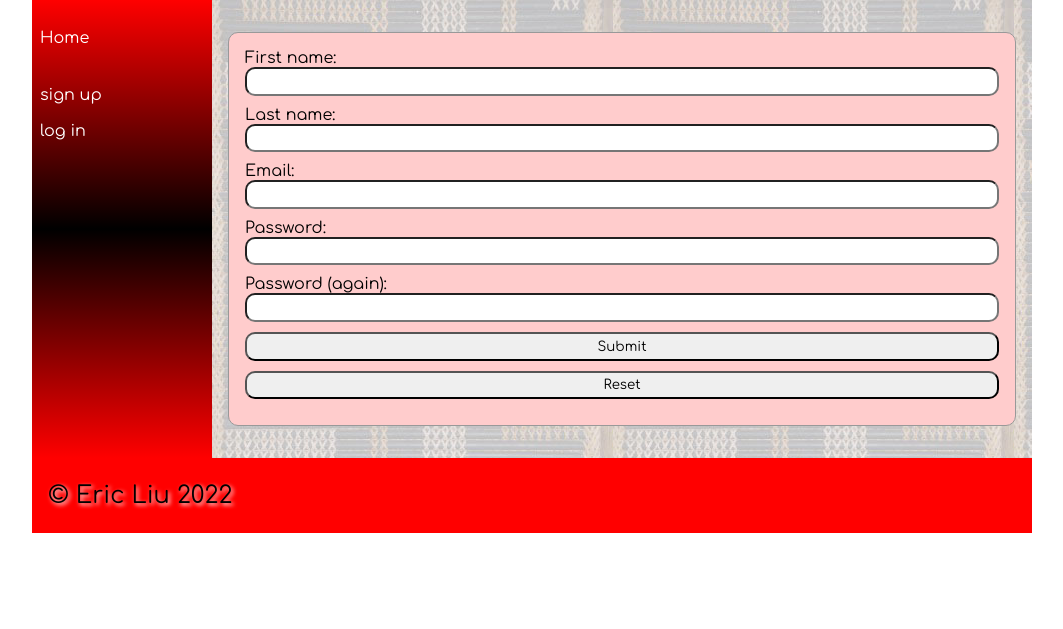
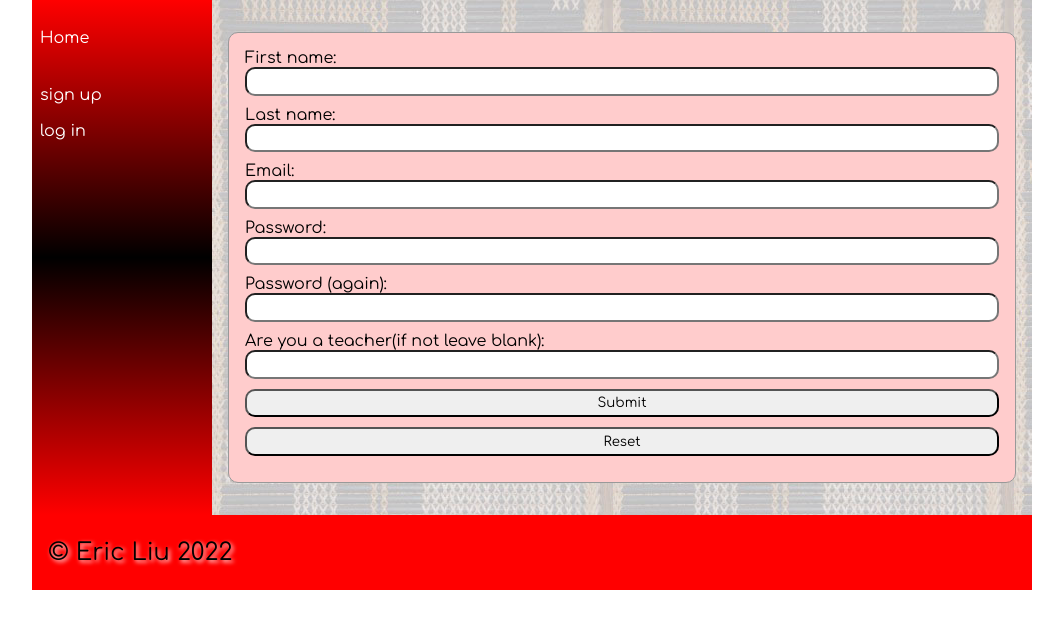
Before and after one commit to wc18084/Ma-ri---English-Dictionary, a Flask app: page /signup in a window 1280 px wide. Shown: the part 64-693 px from the top of the page, without its empty margins (108-1171 px from the left). Run offline with Flask 2, Linux system fonts and the light colour scheme; some web fonts are replaced.

Commit message:
login and edit as teacher

```diff
--- a/app.py
+++ b/app.py
@@ -21,18 +21,26 @@ def create_connection(db_file):
 def render_homepage():
     con = create_connection(DB_NAME)
 
-    query = "SELECT Category FROM Category"
+    query = "SELECT Category, id FROM Category"
 
     cur = con.cursor()
     cur.execute(query)
     Category_list = cur.fetchall()
     con.close()
 
-    return render_template('home.html', Categorys=Category_list, logged_in=is_logged_in())
+    email = session.get("email")
+    query4 = "SELECT fname, lname, teacher FROM customer WHERE email=?"
+    con4 = create_connection(DB_NAME)
+    cur4 = con4.cursor()
+    cur4.execute(query4, (email,))
+    User_list = cur4.fetchall()
+    con4.close()
+    return render_template('home.html', Categorys=Category_list, Users=User_list, teacher=is_teacher(),
+                           logged_in=is_logged_in())
 
 
-@app.route('/word/<category>')
-def render_wordpage(category):
+@app.route('/word/<category>/<id>')
+def render_wordpage(category, id):
     con = create_connection(DB_NAME)
 
     query = "SELECT Maori, English, Category, Definition, Level, Image, id FROM Dictionary where Category=?"
@@ -44,12 +52,29 @@ def render_wordpage(category):
 
     con2 = create_connection(DB_NAME)
 
-    query2 = "SELECT Category FROM Category"
+    query2 = "SELECT Category, id FROM Category where id=?"
 
     cur2 = con2.cursor()
-    cur2.execute(query2)
-    Category_list = cur2.fetchall()
+    cur2.execute(query2, (id,))
+    id_list = cur2.fetchall()
     con2.close()
+
+    con = create_connection(DB_NAME)
+
+    query = "SELECT Category, id FROM Category"
+
+    cur = con.cursor()
+    cur.execute(query)
+    Category_list = cur.fetchall()
+    con.close()
+
+    email = session.get("email")
+    query4 = "SELECT fname, lname, teacher FROM customer WHERE email=?"
+    con4 = create_connection(DB_NAME)
+    cur4 = con4.cursor()
+    cur4.execute(query4, (email,))
+    User_list = cur4.fetchall()
+    con4.close()
 
     Update_word_list = []
 
@@ -59,7 +84,8 @@ def render_wordpage(category):
             update_word[5] = "noimage"
         Update_word_list.append(update_word)
 
-    return render_template('word.html', Dictionarys=Dictionary_list, Categorys=Category_list, Update_words=Update_word_list, logged_in=is_logged_in(),)
+    return render_template('word.html', Dictionarys=Dictionary_list, ids=id_list, Users=User_list, teacher=is_teacher(),
+                           Categorys=Category_list, Update_words=Update_word_list, logged_in=is_logged_in(), )
 
 
 @app.route('/detail/<maori>/<id>', methods=["GET", "POST"])
@@ -82,6 +108,14 @@ def render_detailpage(maori, id):
     Category_list = cur2.fetchall()
     con2.close()
 
+    email = session.get("email")
+    query4 = "SELECT fname, lname, teacher FROM customer WHERE email=?"
+    con4 = create_connection(DB_NAME)
+    cur4 = con4.cursor()
+    cur4.execute(query4, (email,))
+    User_list = cur4.fetchall()
+    con4.close()
+
     Update_word_list = []
 
     for word in Dictionary_list:
@@ -89,7 +123,6 @@ def render_detailpage(maori, id):
         if update_word[5] is None:
             update_word[5] = "noimage"
         Update_word_list.append(update_word)
-
 
     if request.method == "POST":
         Maori = request.form.get('Maori')
@@ -105,8 +138,8 @@ def render_detailpage(maori, id):
         cur3 = con3.cursor()
 
         Category_list = ["Actions", "Animals", "Clothing", "Culture / Religion", "Descriptive", "Emotions", "Food",
-                        "Math / Number", "Outdoors", "People", "Places", "Plants", "School", "Sport", "Technology",
-                        "Time", "Others"]
+                         "Math / Number", "Outdoors", "People", "Places", "Plants", "School", "Sport", "Technology",
+                         "Time", "Others"]
         re_Category = False
         if Category not in Category_list:
             re_Category = True
@@ -120,7 +153,8 @@ def render_detailpage(maori, id):
         con3.close()
         return redirect("/")
 
-    return render_template('detail.html', Dictionarys=Dictionary_list, Categorys=Category_list, Update_words=Update_word_list, logged_in=is_logged_in())
+    return render_template('detail.html', Dictionarys=Dictionary_list, Categorys=Category_list, Users=User_list,
+                           teacher=is_teacher(), Update_words=Update_word_list, logged_in=is_logged_in())
 
 
 @app.route('/login', methods=["GET", "POST"])
@@ -129,27 +163,31 @@ def render_login_page():
         email = request.form.get("email")
         password = request.form.get("password")
 
-        query = """SELECT id, email, password FROM customer"""
+        query = """SELECT id, email, password, teacher FROM customer where email=?"""
         con = create_connection(DB_NAME)
         cur = con.cursor()
-        cur.execute(query)
+        cur.execute(query, (email,))
         user_data = cur.fetchall()
         con.close()
 
         try:
             userid = user_data[0][0]
             db_password = user_data[0][2]
+            teacherid = user_data[0][3]
         except IndexError:
             return redirect("/login?error=Email+invalid+or+password+incorrect")
 
         if db_password != password:
+            print(db_password, password)
             return redirect("/login?error=Email+invalid+or+password+incorrect")
+
 
         session["email"] = email
         session["userid"] = userid
+        session["teacher"] = teacherid
         print(session)
         return redirect("/")
-    return render_template('login.html', logged_in=is_logged_in())
+    return render_template('login.html', teacher=is_teacher(), logged_in=is_logged_in())
 
 
 @app.route('/signup', methods=["GET", "POST"])
@@ -161,24 +199,26 @@ def render_signup_page():
         email = request.form.get('email')
         password = request.form.get("password")
         password2 = request.form.get("password2")
+        teacher = request.form.get("teacher")
 
         if password != password2:
             return redirect("/signup?error=Passwords+dont+match")
 
         con = create_connection(DB_NAME)
 
-        query = "INSERT INTO customer(id, fname, lname, email, password) VALUES(NULL,?,?,?,?)"
+        query = "INSERT INTO customer(id, fname, lname, email, password, teacher) VALUES(NULL,?,?,?,?,? or NULL)"
 
         cur = con.cursor()
         try:
-            cur.execute(query, (fname, lname, email, password))
+            cur.execute(query, (fname, lname, email, password, teacher))
         except sqlite3.IntegrityError:
             return redirect("/signup?error=Email+is+already+used")
 
         con.commit()
         con.close()
+        return redirect("/")
 
-    return render_template('signup.html', logged_in=is_logged_in())
+    return render_template('signup.html', teacher=is_teacher(), logged_in=is_logged_in())
 
 
 @app.route('/logout')
@@ -194,7 +234,7 @@ def delete(maori):
     query = "DELETE FROM Dictionary where Maori=?"
     con = create_connection(DB_NAME)
     cur = con.cursor()
-    cur.execute(query,(maori,))
+    cur.execute(query, (maori,))
 
     print("word deleted")
 
@@ -212,6 +252,15 @@ def is_logged_in():
         return True
 
 
+def is_teacher():
+    if session.get("teacher") is None:
+        print("not teacher")
+        return False
+    else:
+        print("teacher")
+        return True
+
+
 @app.route('/edit', methods=["GET", "POST"])
 def render_edit_page():
     if request.method == "POST":
@@ -221,7 +270,6 @@ def render_edit_page():
         Category = request.form.get('Category')
         Definition = request.form.get("Definition")
         Level = request.form.get("Level")
-
 
         con = create_connection(DB_NAME)
 
@@ -253,6 +301,16 @@ def render_edit_page():
     Category_list = cur2.fetchall()
     con2.close()
 
-    return render_template('edit.html', Categorys=Category_list, logged_in=is_logged_in())
+    email = session.get("email")
+    query4 = "SELECT fname, lname, teacher FROM customer WHERE email=?"
+    con4 = create_connection(DB_NAME)
+    cur4 = con4.cursor()
+    cur4.execute(query4, (email,))
+    User_list = cur4.fetchall()
+    con4.close()
+
+    return render_template('edit.html', Categorys=Category_list, Users=User_list, teacher=is_teacher(),
+                           logged_in=is_logged_in())
+
 
 app.run(host='0.0.0.0', debug=True)
--- a/static/css/style.css
+++ b/static/css/style.css
@@ -289,8 +289,9 @@ footer img {
     }
 
     main {
-        background-image: url('/poutama.jpg');
+        background-image: url('/static/images/poutama.jpg');
     }
+
     .formRow {
         display: grid;
         grid-template-columns: 1fr 2fr;
--- a/templates/base.html
+++ b/templates/base.html
@@ -26,7 +26,7 @@
 				<div class="Categorys">
     {% for Category in Categorys %}
          <div class="product-box">
-             <a href="/word/{{Category[0]}}">{{Category[0]}}</a>
+             <a href="/word/{{Category[0]}}/{{Category[1]}}">{{Category[0]}}</a>
 			 <br><br>
          </div>
          {% endfor %}
@@ -39,10 +39,20 @@
 				<a href="/login">log in</a>
 				{% endif %}
 				<br><br>
-				{% if logged_in %}
+				{% for User in Users %}
+				{% if teacher %}
 				<a href="/edit">add word</a>
 				{% endif %}
+				{% endfor %}
 
+				<br><br>
+				{% for User in Users %}
+			<div class="product-box">
+				{% if logged_in %}
+				<h1><strong>logged in as: {{User[0]}} {{User[1]}}</strong></h1>
+			</div>
+				{% endif %}
+				{% endfor %}
 			</ul>
 		</nav>
 
@@ -64,6 +74,8 @@
 			</p>
 		</footer>
 
+
+
 	</div>
 </body>
 </html>
--- a/templates/login.html
+++ b/templates/login.html
@@ -16,6 +16,7 @@ log in
          <div class="form-element"><input id="password" name="password" type="password" required></div>
     </div>
 
+
     <div class="button-group">
         <input type="submit" value="Submit">
     </div>
--- a/templates/signup.html
+++ b/templates/signup.html
@@ -31,6 +31,11 @@ sign up
          <div class="form-element"><input id="password2" name="password2" type="password" required></div>
     </div>
 
+    <div class="form-group">
+         <div class="form-label"> Are you a teacher(if not leave blank):</div>
+         <div class="form-element"><input id="teacher" name="teacher" type="teacher"></div>
+    </div>
+
     <div class="button-group">
         <input type="submit" value="Submit">
         <input type="reset" value="Reset">
```
Also changed, not shown: Dictionary.db.
